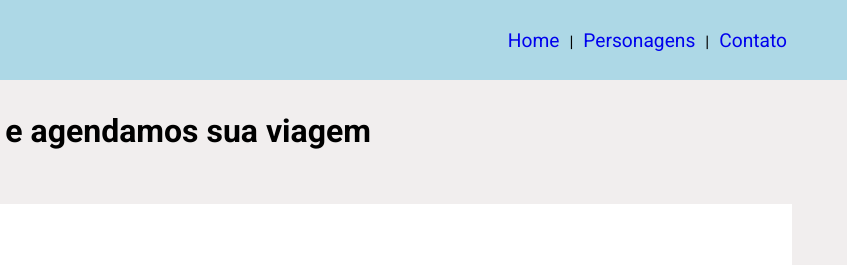
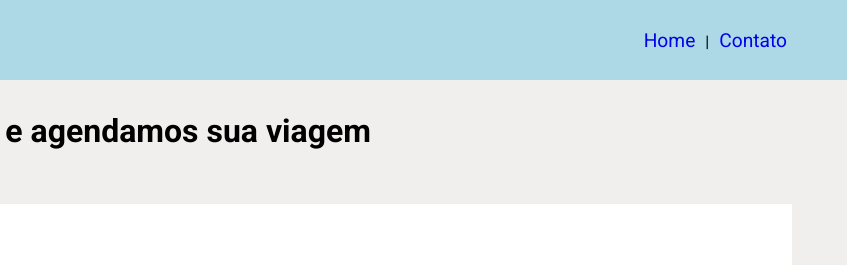
Before and after one commit to fernando23depaula/fiap-enterprise, a website: page contato.html in a window 1280 px wide. Shown: the top 265 px of the page, 433-1280 px from the left. Drawn offline with nearby package versions, Linux system fonts and the light colour scheme.

Commit message:
remove link personagens

```diff
--- a/contato.html
+++ b/contato.html
@@ -31,7 +31,7 @@
         <nav>
           <ul>
             <li><a href="/">Home</a></li>
-            <li><a href="personagens.html">Personagens</a></li>
+
             <li><a href="#contact">Contato</a></li>
           </ul>
         </nav>
```
Also changed, not shown: index.html (+1 -1 lines).
